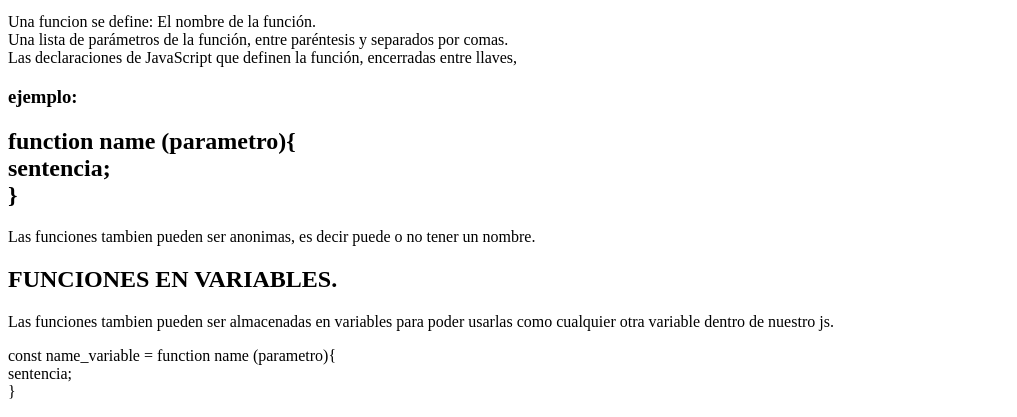
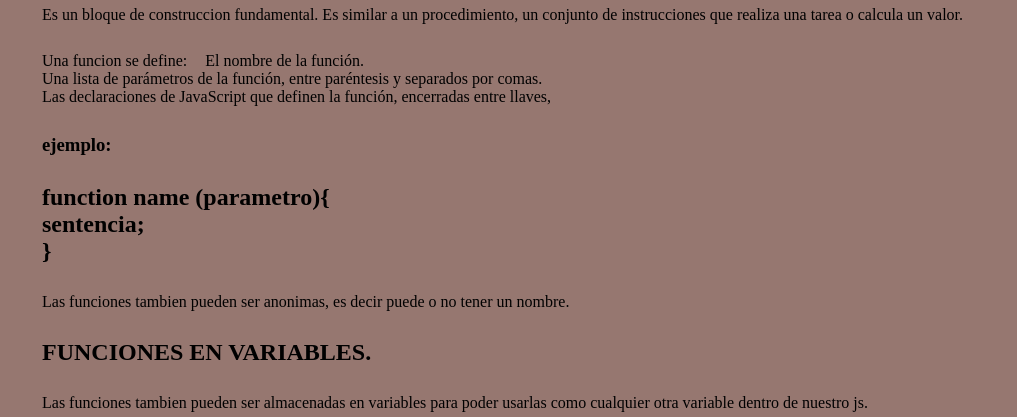
Before and after one commit to milone1/codesemana1, a plain HTML site: page frontend/semana4/diaone.html in a window 1280 px wide. Shown: the part 101-518 px from the top of the page, without its empty margins (0-1017 px from the left). Drawn offline with Linux system fonts and the light colour scheme.

Commit message:
background semana4

```diff
--- /dev/null
+++ b/frontend/semana4/css/background .css
@@ -0,0 +1,7 @@
+* {
+    margin: 0;
+    padding: 14px;
+}
+body {
+    background-color: rgb(150, 119, 112); ;
+}
--- a/frontend/semana4/diaone.html
+++ b/frontend/semana4/diaone.html
@@ -5,6 +5,7 @@
     <meta http-equiv="X-UA-Compatible" content="IE=edge">
     <meta name="viewport" content="width=device-width, initial-scale=1.0">
     <title>Tipos de funciones:  </title>
+    <link rel="stylesheet" href="./css/background .css">
 </head>
 <body>
     <h1>Funciones.</h1>
```
Also changed, not shown: frontend/semana4/diatres.html (+1 -0 lines), frontend/semana4/map.html (+1 -0 lines).
